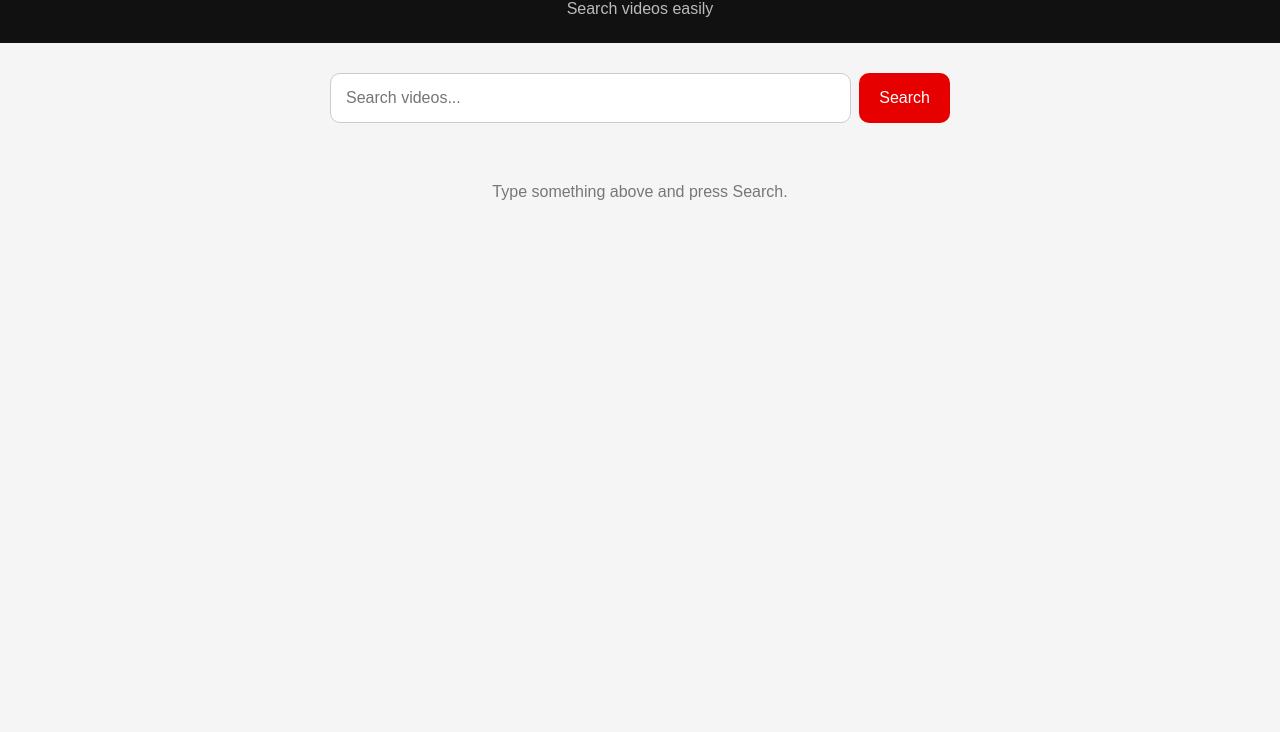
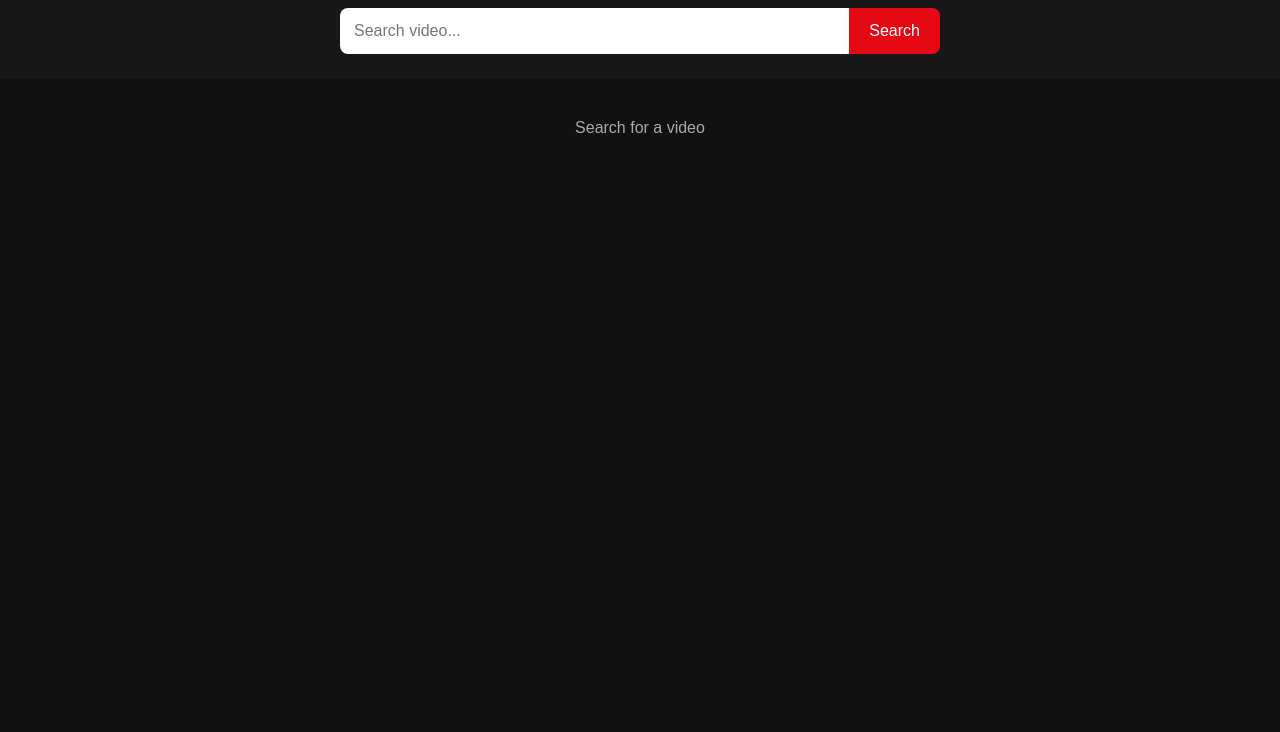
Before and after one commit to YeHtet781/Video_search-yehtet711, a plain HTML site: page index.html in a window 1280 px wide. Shown: the part 68-800 px from the top of the page. Drawn offline with Linux system fonts and the light colour scheme.

Commit message:
Refactor video search interface and styles
Updated the styling and structure of the video search interface. Changed background colors, adjusted margins, and improved the search functionality.

```diff
--- a/index.html
+++ b/index.html
@@ -3,12 +3,7 @@
 <head>
   <meta charset="UTF-8">
   <meta name="viewport" content="width=device-width, initial-scale=1.0">
-
-  <title>Video Search - Search Videos Easily</title>
-
-  <meta name="description" content="Video Search helps you search and find YouTube videos quickly and easily.">
-
-  <meta name="google-site-verification" content="NLze5vFPaPeV8_LIbFKl7K_zwE3l9137-d7dpILDV9o">
+  <title>Video Search</title>
 
   <style>
     * {
@@ -18,80 +13,73 @@
     body {
       margin: 0;
       font-family: Arial, sans-serif;
-      background: #f5f5f5;
-      color: #222;
+      background: #111;
+      color: white;
     }
 
     header {
-      background: #111;
-      color: white;
+      padding: 25px 15px;
       text-align: center;
-      padding: 25px 15px;
+      background: #181818;
     }
 
-    header h1 {
-      margin: 0 0 8px;
-      font-size: 30px;
+    h1 {
+      margin: 0 0 18px;
+      font-size: 28px;
     }
 
-    header p {
-      margin: 0;
-      color: #bbb;
+    .search {
+      display: flex;
+      max-width: 600px;
+      margin: auto;
     }
 
-    .search-box {
-      max-width: 650px;
-      margin: 30px auto;
-      padding: 0 15px;
-      display: flex;
-      gap: 8px;
+    input {
+      flex: 1;
+      padding: 14px;
+      border: none;
+      outline: none;
+      font-size: 16px;
+      border-radius: 8px 0 0 8px;
     }
 
-    .search-box input {
-      flex: 1;
-      padding: 15px;
-      border: 1px solid #ccc;
-      border-radius: 10px;
-      font-size: 16px;
-    }
-
-    .search-box button {
-      padding: 15px 20px;
+    button {
+      padding: 14px 20px;
       border: none;
-      border-radius: 10px;
-      background: #e60000;
+      background: #e50914;
       color: white;
       font-size: 16px;
       cursor: pointer;
+      border-radius: 0 8px 8px 0;
     }
 
-    .results {
-      max-width: 900px;
-      margin: auto;
-      padding: 0 15px 40px;
+    main {
+      max-width: 1000px;
+      margin: 25px auto;
+      padding: 0 15px;
     }
 
     .video {
-      background: white;
-      margin-bottom: 15px;
+      background: #1d1d1d;
+      margin-bottom: 18px;
       padding: 15px;
-      border-radius: 12px;
-      box-shadow: 0 2px 8px rgba(0,0,0,0.08);
+      border-radius: 10px;
     }
 
-    .video h3 {
+    .video h2 {
+      font-size: 19px;
       margin: 0 0 8px;
     }
 
-    .video a {
-      color: #e60000;
-      text-decoration: none;
+    .video p {
+      color: #aaa;
+      margin: 0;
     }
 
-    .message {
+    #message {
       text-align: center;
-      color: #777;
-      padding: 30px;
+      color: #aaa;
+      margin-top: 40px;
     }
   </style>
 </head>
@@ -100,44 +88,68 @@
 
   <header>
     <h1>🎬 Video Search</h1>
-    <p>Search videos easily</p>
+
+    <div class="search">
+      <input id="searchInput" type="text" placeholder="Search video...">
+      <button onclick="searchVideo()">Search</button>
+    </div>
   </header>
 
-  <div class="search-box">
-    <input id="searchInput" type="text" placeholder="Search videos...">
-    <button onclick="searchVideos()">Search</button>
-  </div>
-
-  <div id="results" class="results">
-    <div class="message">
-      Type something above and press Search.
-    </div>
-  </div>
+  <main>
+    <div id="results"></div>
+    <div id="message">Search for a video</div>
+  </main>
 
   <script>
-    function searchVideos() {
-      const query = document.getElementById("searchInput").value.trim();
+    const videos = [
+      {
+        title: "Sample Video 1",
+        description: "This is a sample video result."
+      },
+      {
+        title: "Sample Video 2",
+        description: "Another sample video result."
+      },
+      {
+        title: "Funny Video",
+        description: "A funny video example."
+      }
+    ];
+
+    function searchVideo() {
+      const keyword =
+        document.getElementById("searchInput").value.toLowerCase().trim();
+
       const results = document.getElementById("results");
+      const message = document.getElementById("message");
 
-      if (!query) {
-        results.innerHTML =
-          '<div class="message">Please enter something to search.</div>';
+      results.innerHTML = "";
+
+      if (!keyword) {
+        message.textContent = "Please enter a search word.";
         return;
       }
 
-      const youtubeUrl =
-        "https://www.youtube.com/results?search_query=" +
-        encodeURIComponent(query);
+      const found = videos.filter(video =>
+        video.title.toLowerCase().includes(keyword) ||
+        video.description.toLowerCase().includes(keyword)
+      );
 
-      results.innerHTML = `
-        <div class="video">
-          <h3>🔎 Search results for: ${query}</h3>
-          <p>Click below to see videos.</p>
-          <a href="${youtubeUrl}" target="_blank">
-            Open YouTube Video Results →
-          </a>
-        </div>
-      `;
+      if (found.length === 0) {
+        message.textContent = "No videos found.";
+        return;
+      }
+
+      message.textContent = "";
+
+      found.forEach(video => {
+        results.innerHTML += `
+          <div class="video">
+            <h2>${video.title}</h2>
+            <p>${video.description}</p>
+          </div>
+        `;
+      });
     }
   </script>
 
```
